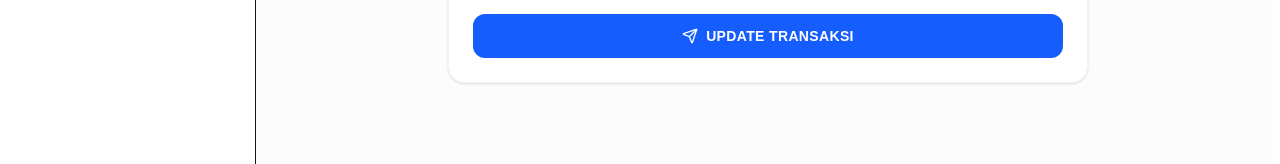
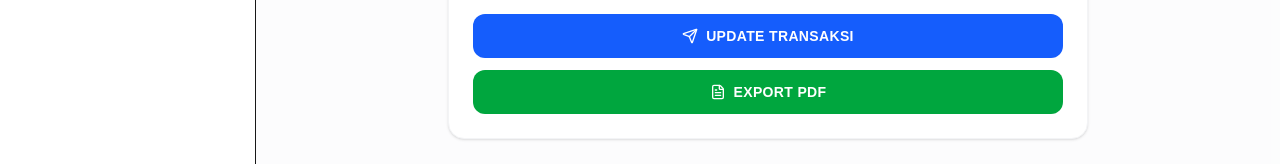
Before and after one commit to NaApipp/parking_manegement_system, a Next.js app: page /dashboard/petugas/kelola-transaksi/1 in a window 1280 px wide. Shown: the part 545-709 px from the top of the page. Built offline with nearby package versions, Linux system fonts and the light colour scheme; no server answers; the database is empty; sample sign-in values are in the browser's storage.

Commit message:
feat: implementation button export PDF

```diff
--- a/app/dashboard/petugas/kelola-transaksi/[id_parkir]/page.tsx
+++ b/app/dashboard/petugas/kelola-transaksi/[id_parkir]/page.tsx
@@ -11,6 +11,7 @@ import {
   AlertCircle,
   Loader2,
   Clock,
+  FileText,
 } from "lucide-react";
 
 interface DetailTransaksi {
@@ -104,7 +105,10 @@ export default function EditUserPage({
           id_user: json.data.id_user || "",
         });
       } else {
-        setMessage({ type: "error", text: json.message || "Gagal mengambil data detail" });
+        setMessage({
+          type: "error",
+          text: json.message || "Gagal mengambil data detail",
+        });
       }
     } catch (err) {
       console.error("Error fetching detail:", err);
@@ -119,7 +123,7 @@ export default function EditUserPage({
   }, [id_parkir]);
 
   const handleChange = (
-    e: React.ChangeEvent<HTMLInputElement | HTMLSelectElement>
+    e: React.ChangeEvent<HTMLInputElement | HTMLSelectElement>,
   ) => {
     const { name, value } = e.target;
     setFormData((prev) => ({
@@ -148,13 +152,19 @@ export default function EditUserPage({
 
       if (response.ok) {
         alert("Data transaksi berhasil diupdate");
-        router.push("/dashboard/petugas/kelola-transaksi");
+        router.push(`/dashboard/petugas/kelola-transaksi/${id_parkir}`);
       } else {
-        setMessage({ type: "error", text: json.message || "Gagal mengupdate data" });
+        setMessage({
+          type: "error",
+          text: json.message || "Gagal mengupdate data",
+        });
       }
     } catch (err) {
       console.error("Error updating area:", err);
-      setMessage({ type: "error", text: "Terjadi kesalahan koneksi saat update" });
+      setMessage({
+        type: "error",
+        text: "Terjadi kesalahan koneksi saat update",
+      });
     } finally {
       setIsSubmitting(false);
     }
@@ -183,7 +193,6 @@ export default function EditUserPage({
 
   const InputClass =
     "block w-full rounded-xl border border-gray-200 bg-white px-4 py-2.5 text-sm text-gray-900 outline-none transition-all focus:border-blue-500 focus:ring-2 focus:ring-blue-500/10 dark:border-zinc-800 dark:bg-zinc-900 dark:text-white dark:focus:border-blue-500";
-
 
   return (
     <div className="mx-auto max-w-2xl space-y-6 p-4">
@@ -225,7 +234,6 @@ const InputClass =
                 onChange={handleChange}
                 className={InputClass}
                 required
-
               >
                 <option value="">Pilih Plat Nomor</option>
                 {kendaraan.map((k) => (
@@ -371,6 +379,16 @@ const InputClass =
                 </>
               )}
             </button>
+            <button
+              type="button"
+              onClick={() => {
+                window.open(`/api/petugas/transaksi/${id_parkir}/pdf`);
+              }}
+              className="mt-3 flex w-full items-center justify-center gap-2 rounded-xl bg-green-600 px-6 py-3 text-sm font-bold uppercase tracking-wide text-white transition-all hover:bg-green-700 active:scale-[0.98] disabled:opacity-50"
+            >
+              <FileText className="h-4 w-4" />
+              Export PDF
+            </button>
           </div>
         </form>
       </div>
```
Lines whose indentation alone changed are shown as unchanged.
